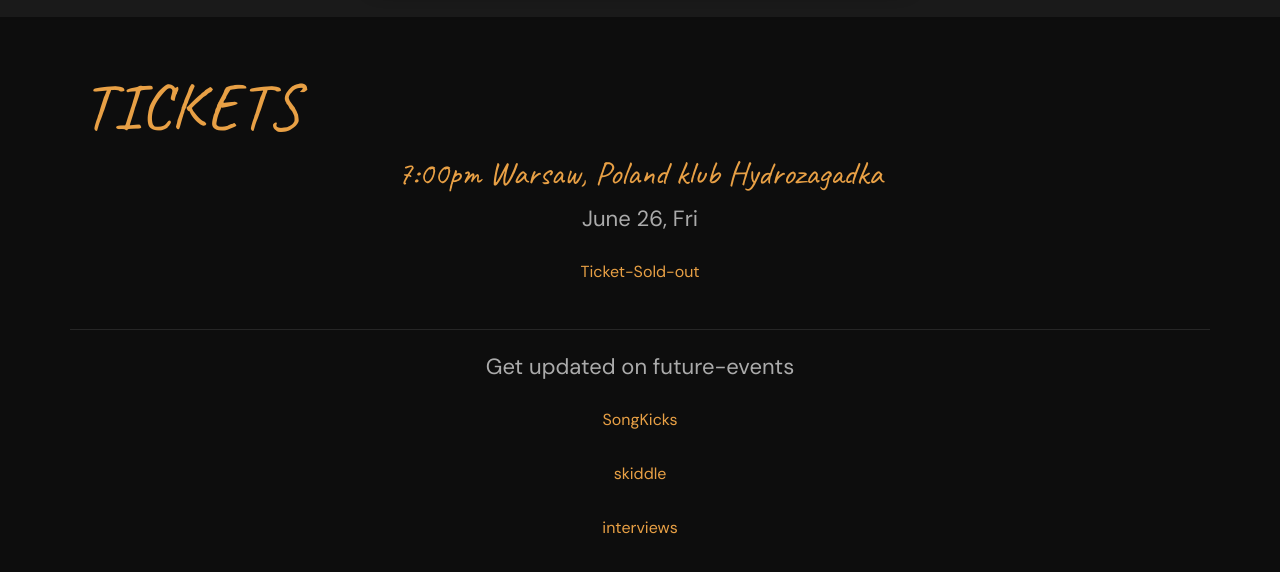
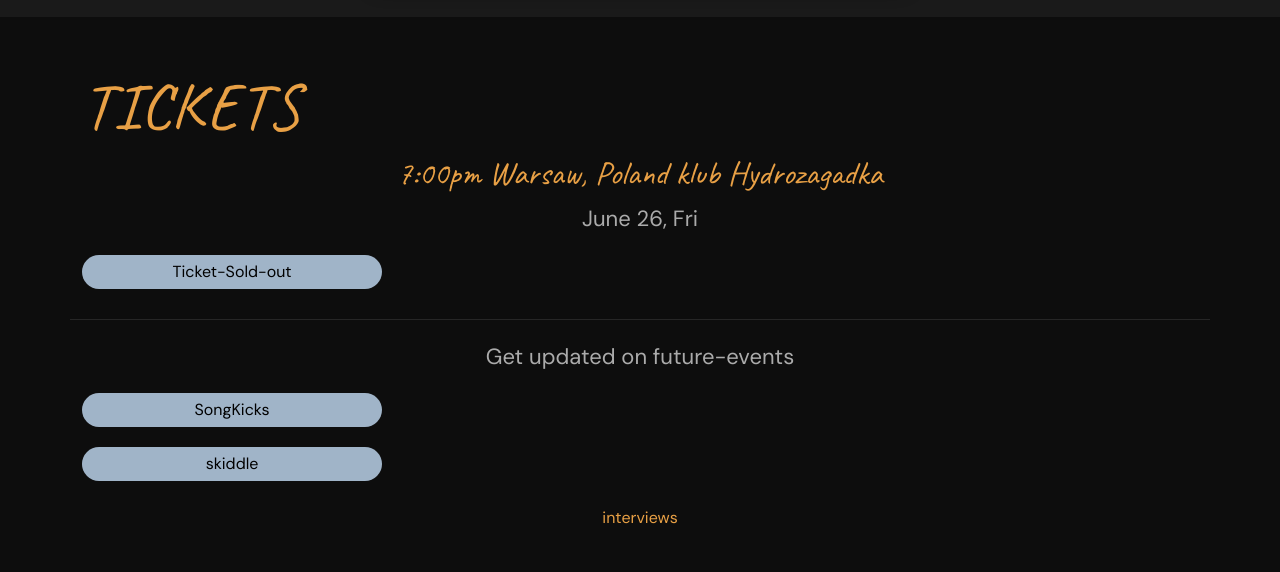
Before and after one commit to ugochukwuemma38-cloud/Fan-based-concept-summer-alone-websites, a plain HTML site: page index.html in a window 1280 px wide. Shown: the part 2073-2645 px from the top of the page. Drawn offline with nearby package versions, Linux system fonts and the light colour scheme.

Commit message:
Update index.html

```diff
--- a/index.html
+++ b/index.html
@@ -174,7 +174,7 @@
 
        <h4>7:00pm Warsaw, Poland klub Hydrozagadka</h4>
        <p>June 26, Fri </p>
-       <a class="tour-link" href="https://www.stubhub.com/summer-alone-tickets/performer/150620066" target="_blank" class="btn">Ticket-Sold-out</a>
+       <a href="https://www.stubhub.com/summer-alone-tickets/performer/150620066" target="_blank" class="btn">Ticket-Sold-out</a>
 
      </div>
    </div>
@@ -187,12 +187,12 @@
      <div class="col-lg-12 text-center">
 
        <p>Get updated on future-events</p>
-       <a class="tour-link" href="https://www.songkick.com/artists/10209243-summer-alone"target="_blank" class="btn">SongKicks</a>
+       <a href="https://www.songkick.com/artists/10209243-summer-alone"target="_blank" class="btn">SongKicks</a>
 
 
-      <a class="tour-link" href="https://www.skiddle.com/artists/summer-alone-123576822/" target=_"blank" class="btn">skiddle</a>
+      <a href="https://www.skiddle.com/artists/summer-alone-123576822/" target=_"blank" class="btn">skiddle</a>
 
-       <a class="tour-link" href="https://youtu.be/HUFSYiVAKu8?si=Zfg6emzDYyD3Tl3E" target="_blank" id="interviews">interviews</a>
+       <a href="https://youtu.be/HUFSYiVAKu8?si=Zfg6emzDYyD3Tl3E" target="_blank" id="interviews">interviews</a>
 
      </div>
    </div>
```
